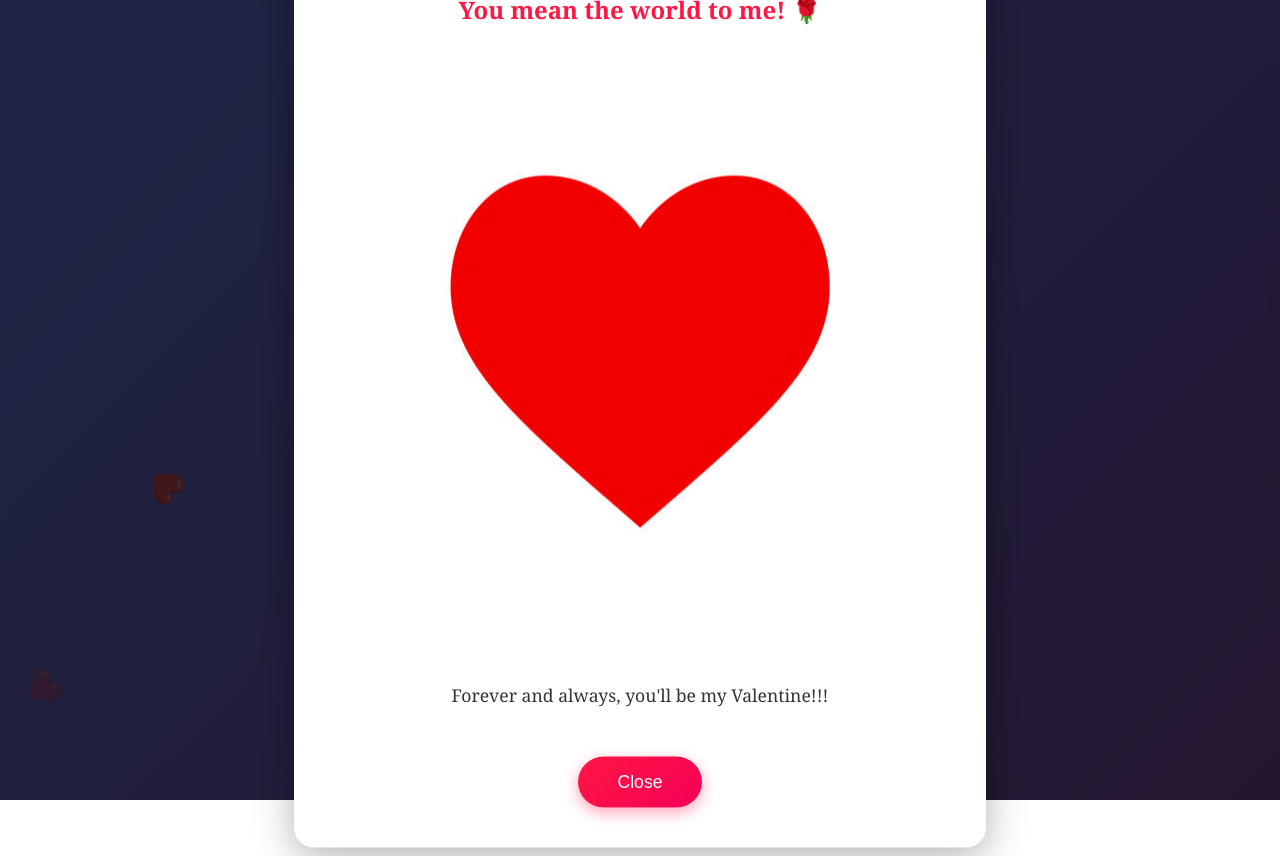
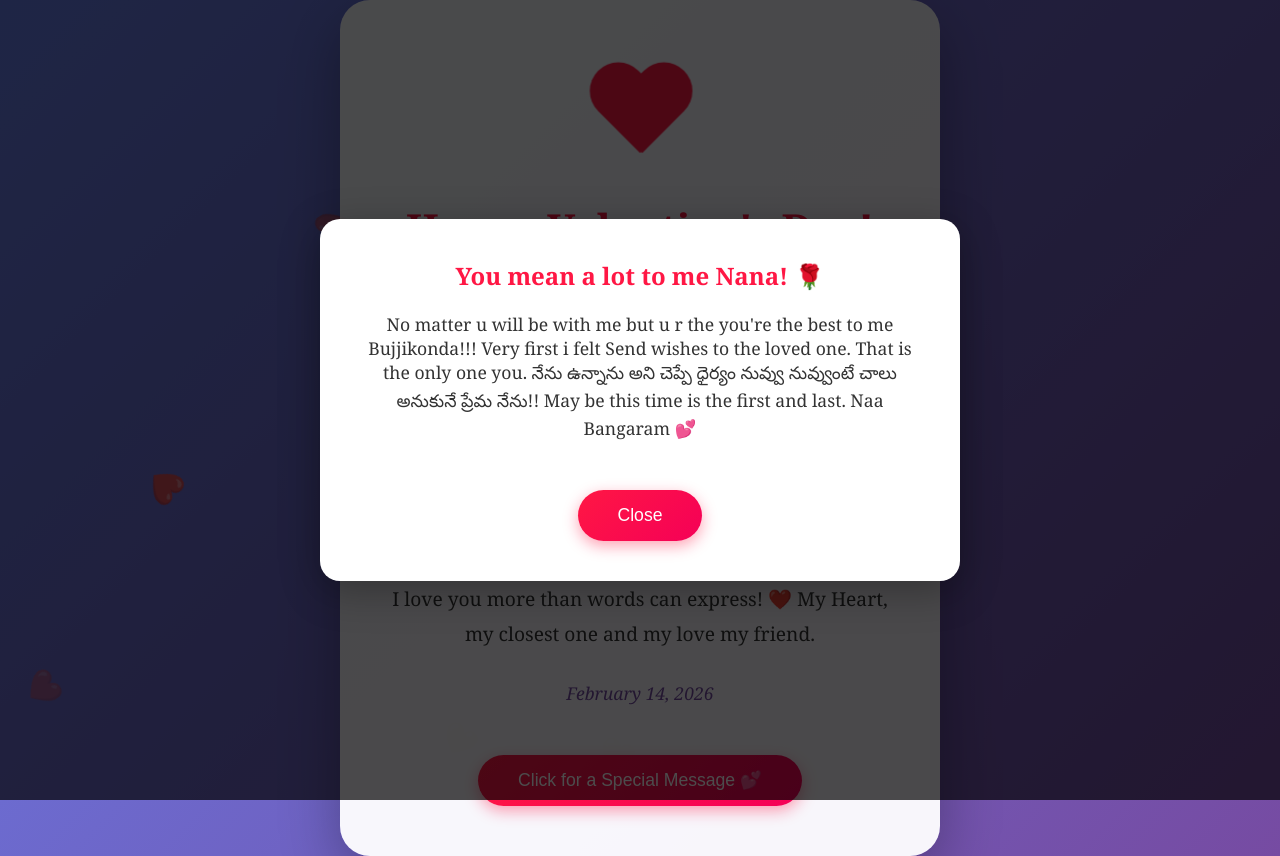
Before and after one commit to dileepkuna111/Valentine-, a plain HTML site: page index.html in a window 1280 px wide. Both pictures are taken after a click on the button "Click for a Special Message 💕". Before the commit the page ends 800 px from the top, so only its background shows below. Drawn offline with Linux system fonts and the light colour scheme.

Commit message:
Revise Valentine's Day message and popup content
Updated Valentine's Day message and added personal touches.

```diff
--- a/index.html
+++ b/index.html
@@ -228,14 +228,15 @@
             <div class="heart"></div>
         </div>
 
-        <h1>Happy Valentine's Day!</h1>
+        <h1>Happy Valentine's Day! My kutiesttt Bantii</h1>
 
         <p class="message">
-            To the most amazing person in my life,<br><br>
-            Every moment with you is a treasure. You make my world brighter,
-            my heart fuller, and my life more beautiful. Thank you for being you.<br><br>
+            To the most Cute-sweet person,<br>
+            Every moment with you is a treasure. My better half,
+            my heart fuller, and you are not only person rather than i say my priority.
+            You make quiet moments feel like Priceless. No matter the situations cooked, we means we only. Thank you for being you.<br><br>
             I love you more than words can express! ❤️
-            My Heart my closest one and my better half to my love
+            My Heart, my closest one and my love my friend.
         </p>
 
         <p class="date">February 14, 2026</p>
@@ -245,10 +246,14 @@
 
     <div class="overlay" id="overlay" onclick="closeLove()"></div>
     <div class="popup" id="popup">
-        <h2>You mean the world to me! 🌹</h2>
-        <img src="https://github.com/dileepkuna111/Valentine-/blob/main/istockphoto-1903985199-612x612.jpg"/>
+        <h2>You mean a lot to me Nana! 🌹</h2>
         <p style="font-size: 1.1em; color: #333; margin: 20px 0;">
-            Forever and always, you'll be my Valentine!!!
+            No matter u will be with me but u r the you're the best to me Bujjikonda!!!
+            Very first i felt Send wishes to the loved one. That is the only one you.
+            నేను ఉన్నాను అని చెప్పే ధైర్యం నువ్వు
+            నువ్వుంటే చాలు అనుకునే ప్రేమ నేను!!
+            May be this time is the first and last.
+            Naa Bangaram 💕
         </p>
         <button class="btn" onclick="closeLove()">Close</button>
     </div>
```
